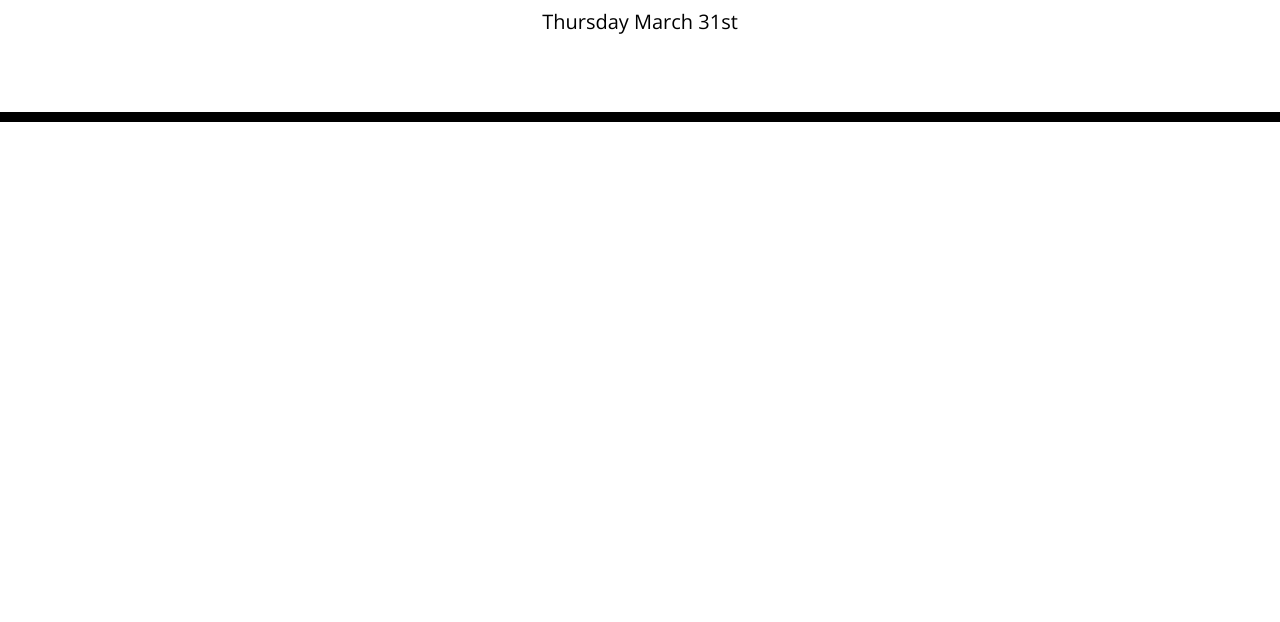
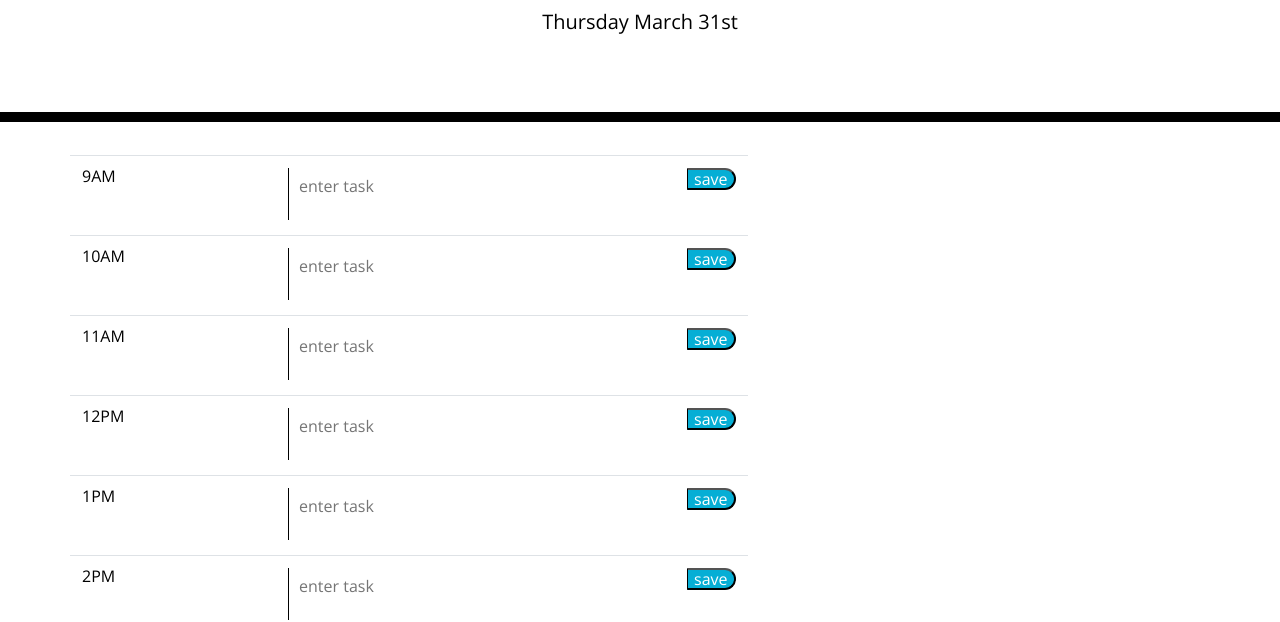
Before and after one commit to christopherginn/hw-05-Day-Planner, a plain HTML site: page index.html in a window 1280 px wide. Shown: the part 182-804 px from the top of the page. Drawn offline with nearby package versions, Linux system fonts and the light colour scheme.

Commit message:
Added blocks for the hours. Added text area for task description

```diff
--- a/index.html
+++ b/index.html
@@ -30,6 +30,9 @@
     </header>
     <div class="container">
       <!-- Timeblocks go here -->
+      <table class="table time-block">
+
+      </table>
     </div>
 
     <script src="https://cdnjs.cloudflare.com/ajax/libs/jquery/3.2.1/jquery.min.js"></script>
--- a/script.js
+++ b/script.js
@@ -1,3 +1,23 @@
+
+// Set current day in jumbotron
 var currentDay = moment().format("dddd MMMM Do");
 
 $("#currentDay").text(currentDay);
+
+var hoursInDay = [
+    "9AM",
+    "10AM",
+    "11AM",
+    "12PM",
+    "1PM",
+    "2PM",
+    "3PM",
+    "4PM",
+    "5PM"
+]
+
+$.each(hoursInDay, function(index, value){
+    $(".time-block").append("<tr class='row'><td class='hour'>"+value+"</td><td class='description'></td><td><button class='saveBtn'>save</button></td></tr>");
+});
+
+$(".description").append("<textarea placeholder='enter task'></textarea>");
--- a/style.css
+++ b/style.css
@@ -23,23 +23,29 @@ textarea {
 
 .description {
   white-space: pre-wrap;
+  width: 50%;
 }
 
 .time-block {
   text-align: center;
   border-radius: 15px;
+  width: 100%;
 }
 
 .row {
   white-space: pre-wrap;
   height: 80px;
   border-top: 1px solid white;
+  width: 100%;
 }
 
 .hour {
   background-color: #ffffff;
   color: #000000;
   border-top: 1px dashed #000000;
+  width: 10%;
+  text-align: right;
+  width:50px;
 }
 
 .past {
```
